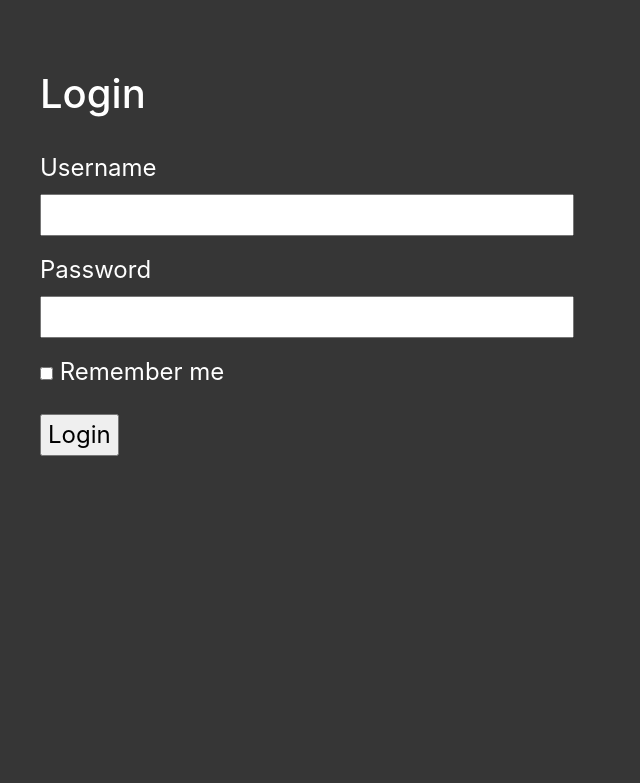
After one commit to GuillermoLB/CloudPi, a Flask app: page /login in a window 1280 px wide. The commit adds this page. Shown: the top 783 px of the page, without its empty margins (0-640 px from the left). Run offline with Flask 2, Linux system fonts and the light colour scheme; some libraries are stand-ins or nearby versions.

Commit message:
Created login.

```diff
--- a/root/__init__.py
+++ b/root/__init__.py
@@ -1,5 +1,7 @@
 from flask import Flask
+from root.settings.config import Adjusts
 
 app = Flask(__name__)
+app.config.from_object(Adjusts)
 
 from root import routes
--- /dev/null
+++ b/root/forms.py
@@ -0,0 +1,9 @@
+from flask_wtf import FlaskForm
+from wtforms import StringField, PasswordField, BooleanField, SubmitField
+from wtforms.validators import DataRequired
+
+class FormLogin(FlaskForm):
+    username = StringField('Username', validators=[DataRequired(message='Introduce an username.')])
+    password = PasswordField('Password', validators=[DataRequired(message='Introduce a password.')])
+    remember = BooleanField('Remember me')
+    submit = SubmitField('Login')
--- a/root/routes.py
+++ b/root/routes.py
@@ -1,6 +1,7 @@
 from root import app
+from root.forms import FormLogin
 import os #para ejecutar comanmdos linux
-from flask import render_template, request
+from flask import render_template, request, send_from_directory, send_file
 
 @app.route('/')
 def index():
@@ -16,3 +17,13 @@ def my_form_post():
     os.system('cd root/static/uploads && mkdir dir5')
 
     return selectedFile.filename
+
+@app.route('/return_file', methods=['GET','POST'])
+def return_file():
+    return send_file('routes.py')
+
+
+@app.route('/login', methods=['GET','POST'])
+def login():
+    form = FormLogin()
+    return render_template('login.html', form = form)
--- /dev/null
+++ b/root/settings/config.py
@@ -0,0 +1,4 @@
+import os
+
+class Adjusts(object):
+  SECRET_KEY = os.environ.get('SECRET_KEY') or 'contraseña'
--- a/root/static/css/style.css
+++ b/root/static/css/style.css
@@ -1,4 +1,34 @@
 body {
     background-color: rgb(54, 54, 54);
     color: white;
+    margin-top: 70px;
+    margin-left: 40px;
+    font-size: x-large;
 }
+
+.btn {
+
+    font-size: x-large;
+    padding: 10px;
+
+
+
+}
+
+
+
+.abs-center {
+    display: flex;
+    align-items: center;
+    justify-content: center;
+    min-height: 100vh;
+  }
+
+
+form {
+
+    font-size: xx-large;
+    color: white;
+
+
+}
--- /dev/null
+++ b/root/templates/login.html
@@ -0,0 +1,21 @@
+{% extends "base.html" %}
+{% block content %}
+
+<body>
+    <h1>Login</h1>
+    <form action="" method="POST"></form>
+        <div class="form-group">
+            {{ form.username.label }}<br>
+            {{ form.username(size=30)}}<br>
+        </div>
+        <div class="form-group">
+            {{ form.password.label }}<br>
+            {{ form.password(size=30) }}<br>
+        </div>
+
+        <p>{{ form.remember() }} {{ form.remember.label }}</p>
+        <p>{{ form.submit() }}</p>
+    </form>
+</body>
+
+{% endblock %}
```
Also changed, not shown: root/templates/index.html (+10 -7 lines), root/settings/__init__.py (added), 5 other files.
